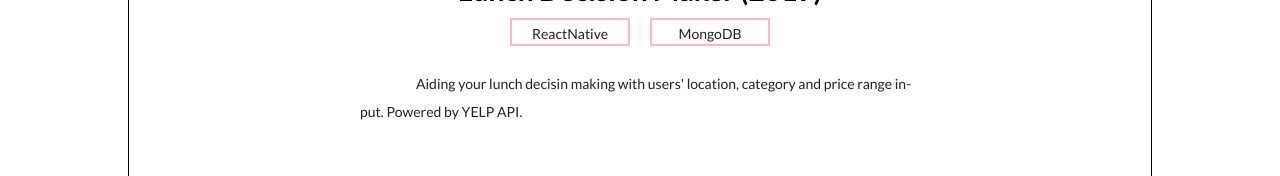
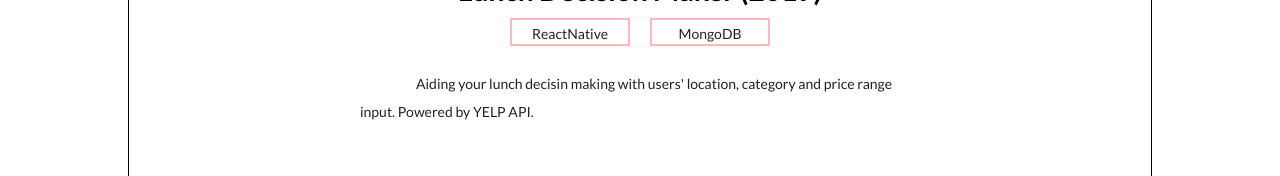
Before and after one commit to fallwall/she-run-freely, a React (Create React App) app: page /#/codes in a window 1280 px wide. Shown: the part 455-631 px from the top of the page. Built offline with nearby package versions, Linux system fonts and the light colour scheme.

Commit message:
no more hyphens

```diff
--- a/src/App.css
+++ b/src/App.css
@@ -27,12 +27,6 @@ a:hover {
 .page-frame p {
   margin: 1em auto;
   text-indent: 10%;
-  -ms-word-break: break-all;
-  word-break: break-all;
-  word-break: break-word;
-  -webkit-hyphens: auto;
-  -moz-hyphens: auto;
-  hyphens: auto;
   line-height: 2em;
   width:80%;
   max-width: 40em;
```
